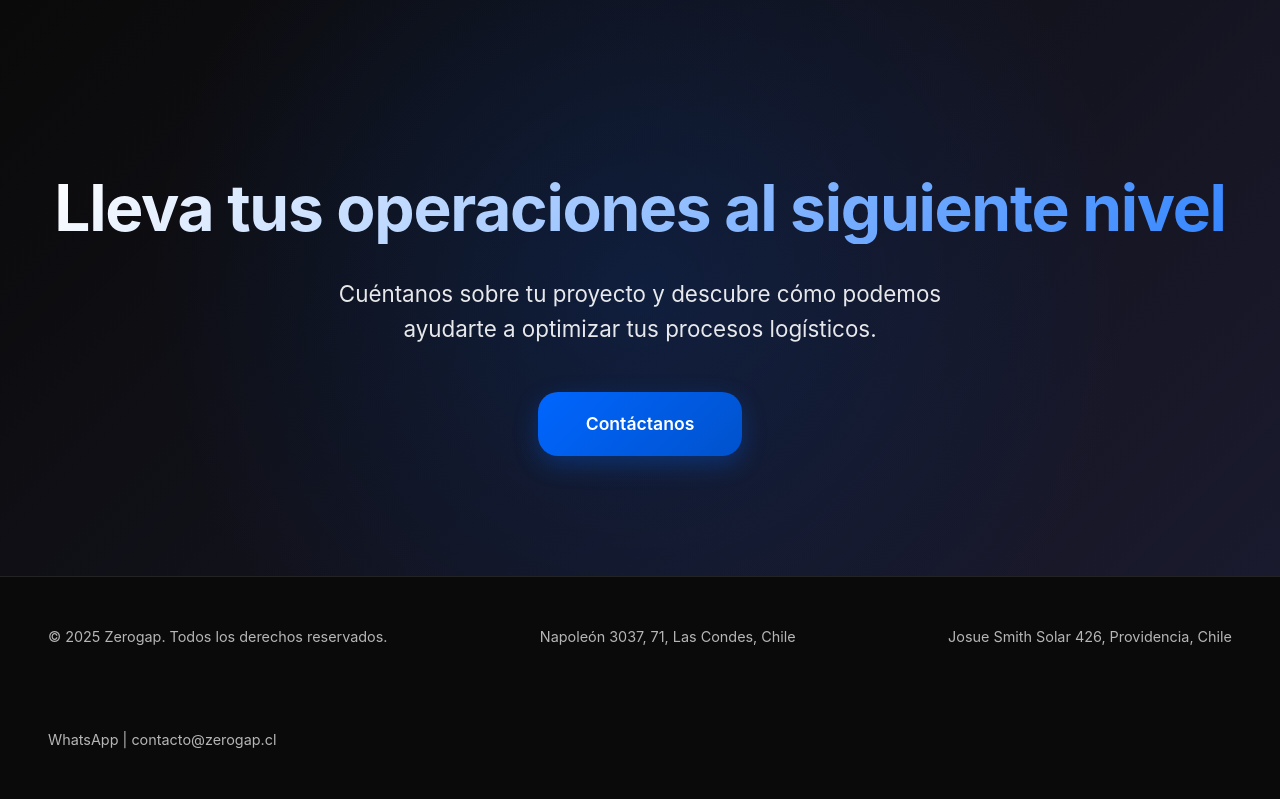
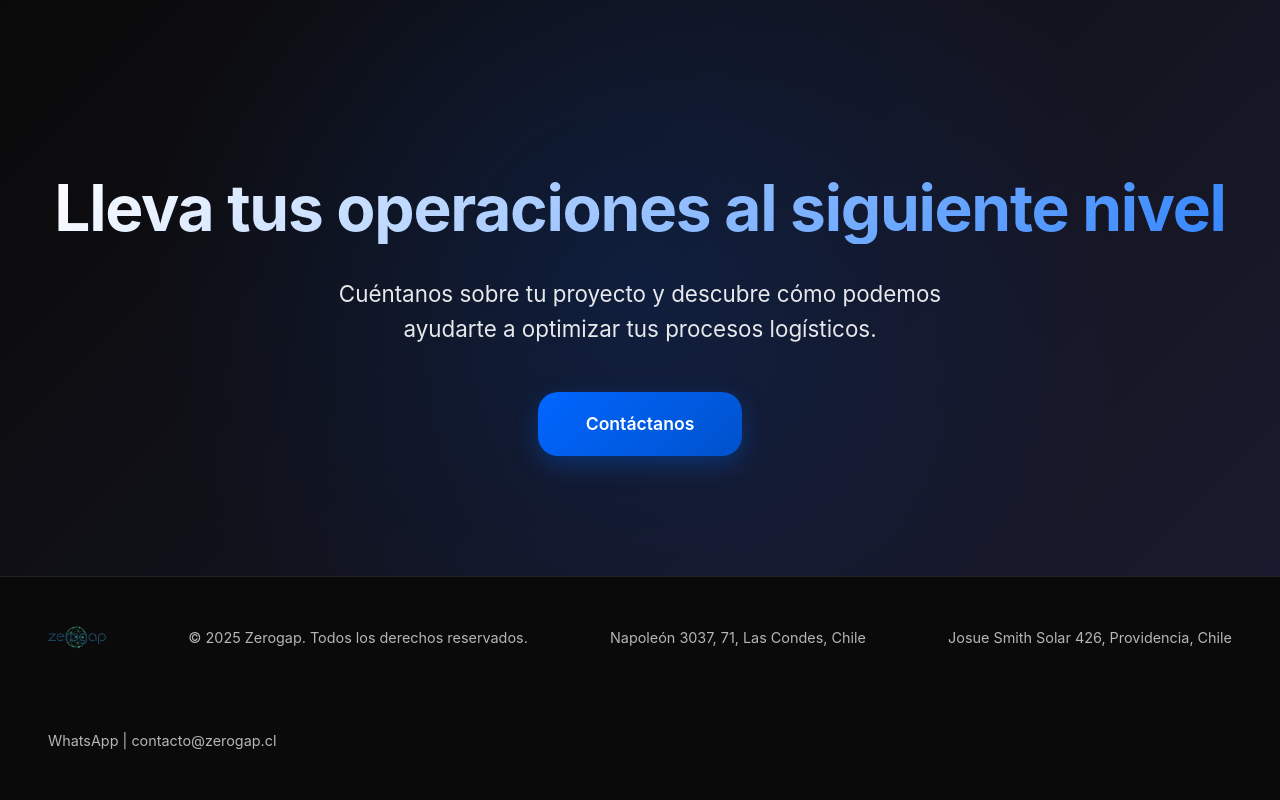
Before and after one commit to ymontenegro/zerogap-site, a website: page index.html in a window 1280 px wide. Shown: the part 6272-7072 px from the top of the page. Drawn offline with Linux system fonts and the light colour scheme.

Commit message:
feat: add Zerogap logo to footer and apply basic styling

```diff
--- a/components/footer.html
+++ b/components/footer.html
@@ -1,5 +1,8 @@
 <footer class="site-footer">
   <div class="site-footer__container">
+    <a href="index.html" class="site-footer__logo">
+      <img src="images/logo.png" alt="Zerogap" height="30">
+    </a>
     <p class="site-footer__text">© 2025 Zerogap. Todos los derechos reservados.</p>
     <p class="site-footer__text">Napoleón 3037, 71, Las Condes, Chile</p>
     <p class="site-footer__text">Josue Smith Solar 426, Providencia, Chile</p>
--- a/style.css
+++ b/style.css
@@ -1711,6 +1711,22 @@ h3 {
   flex-wrap: wrap;
 }
 
+.site-footer__logo {
+  display: flex;
+  align-items: center;
+  opacity: 0.8;
+  transition: opacity var(--transition-base);
+}
+
+.site-footer__logo:hover {
+  opacity: 1;
+}
+
+.site-footer__logo img {
+  height: 24px;
+  width: auto;
+}
+
 .site-footer__text {
   margin: 0;
   line-height: 1.6;
```
